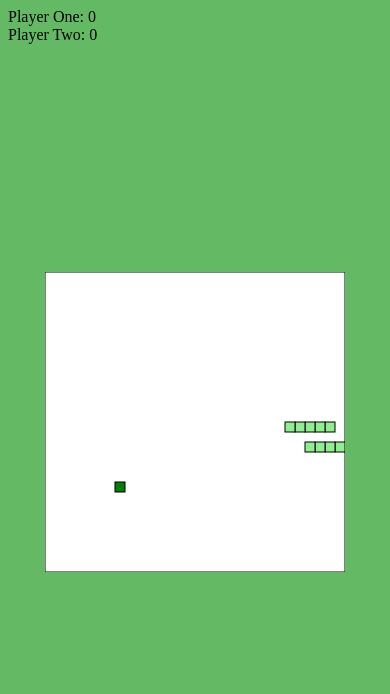
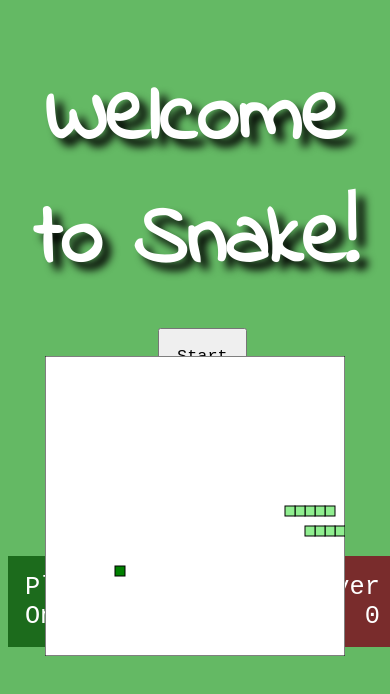
Before and after one commit to vhhotch/snakeGameTwoPlayV2, a plain HTML site: page index.html in a window 390 px wide. Drawn offline with Linux system fonts and the light colour scheme; a web font is replaced by a local one.

Commit message:
styling updated and start button displayed but not responsive yet

```diff
--- a/index.html
+++ b/index.html
@@ -3,12 +3,19 @@
   <head>
   	<title>Snake Game</title>
     <link href="https://fonts.googleapis.com/css?family=Antic+Slab" rel="stylesheet">
+    <link href="https://fonts.googleapis.com/css?family=Indie+Flower&display=swap" rel="stylesheet">
     <link rel="stylesheet" href="style.css">
   </head>
   <body>
-    <div>Player One: <span id="snakeOneScore">0</span></div>
-    <div>Player Two: <span id="snakeTwoScore">0</span></div>
-    <canvas id="gameCanvas" width="300" height="300"></canvas>
+    <h1>Welcome to Snake!</h1>
+    <div class= "game">
+      <div id="playerOneLine">Player One: <span id="snakeOneScore">0</span></div>
+      <div class=middle>
+        <canvas id="gameCanvas" width="300" height="300"></canvas>
+        <button class= "startGame">Start Game</button>
+      </div>
+      <div id="playerTwoLine">Player Two: <span id="snakeTwoScore">0</span></div>
+    </div>
     <script src="app.js"></script>
   </body>
 </html>
--- a/style.css
+++ b/style.css
@@ -1,16 +1,59 @@
 body {
     background-color: rgba(78, 175, 78, 0.87);
+    text-align: center;
+}
+
+.game {
+  display: flex;
+  /* flex-direction: column ; */
+  justify-content: space-around;
+  padding: 0;
+  margin: 0;
+}
+
+
+h1 {
+  font-family: 'Indie Flower', cursive;
+  font-size: 10vh;
+  color:white;
+  text-shadow: 1vh 1vh 1vh black;
+  margin-bottom: 0;
 }
 
 #gameCanvas {
     position: absolute;
+    margin-top: 10vh;
     top: 50%;
     left: 50%;
-    transform: translate(-50%, -50%);
+    transform: translate(-50%, -50%)
   }
 
-  #score {
-    text-align: center;
-    font-size: 140px;
-    font-family: 'Antic Slab', serif;
-  }
+#score {
+  text-align: center;
+  font-size: 140px;
+  font-family: 'Antic Slab', serif;
+}
+
+#playerOneLine, #playerTwoLine {
+  font-size: 3vh;
+  text-align: center;
+  margin-top: 30vh;
+  color: white;
+  padding: 2vh;
+  font-family: 'Courier New', Courier, monospace;
+}
+
+#playerOneLine {
+  background-color: rgb(28, 107, 28);
+}
+
+#playerTwoLine {
+  background-color: rgb(121, 44, 44);
+}
+
+button {
+  padding: 2vh;
+  margin: 3vh;
+  font-size: 2vh;
+  font-family: 'Courier New', Courier, monospace;
+}
```
